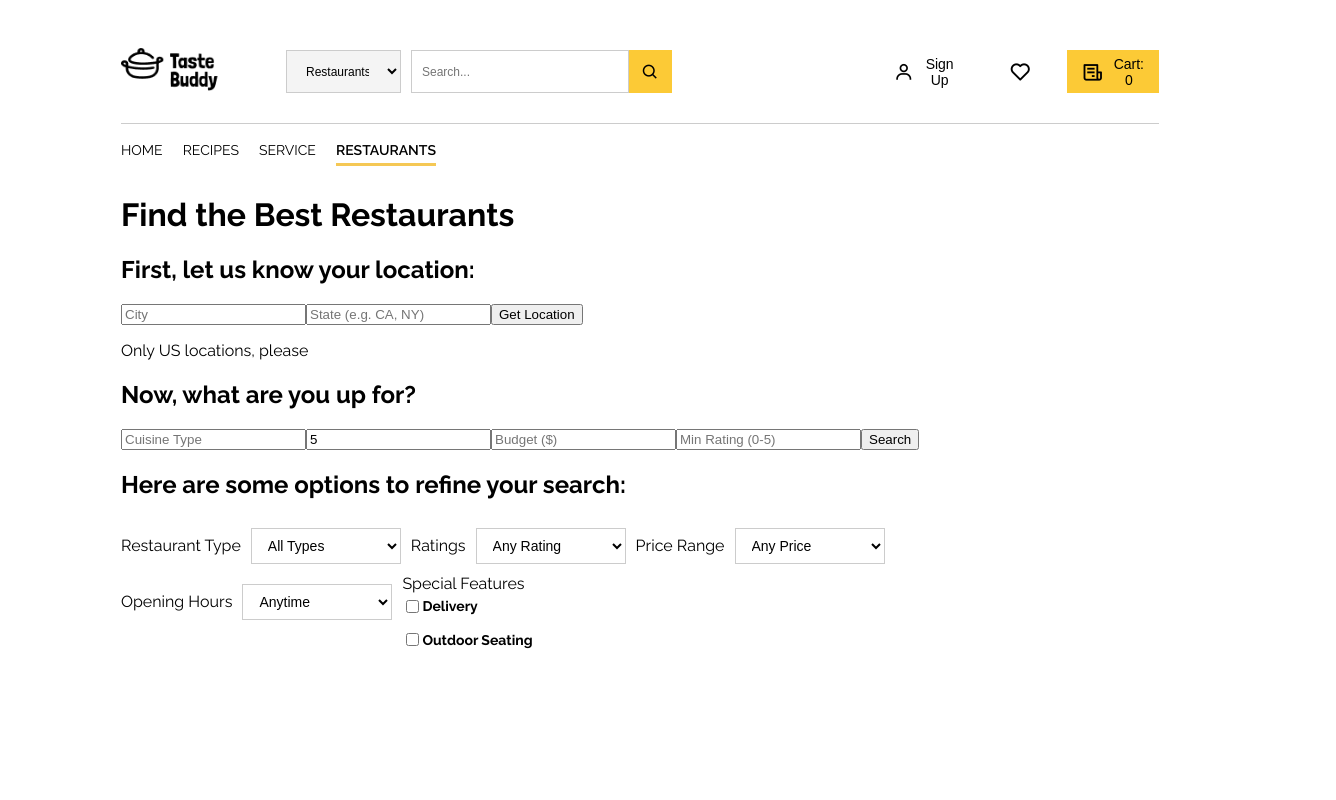
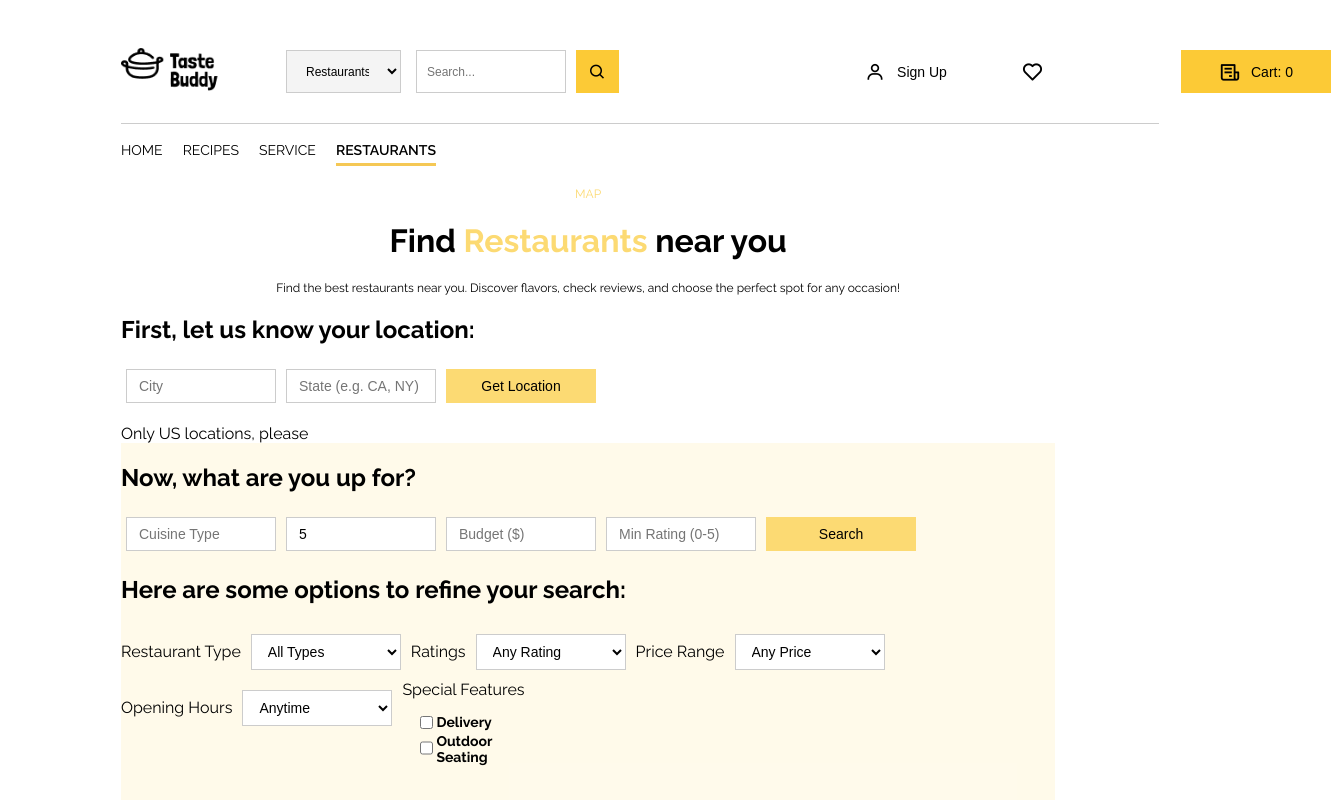
Before and after one commit to Nataliavv1/ProjecteFinal-AWUG-I, a React (Create React App) app: page /restaurants in a window 1280 px wide. Shown: the top 800 px of the page, 1336 px wide, since content can reach past the window. Built offline with nearby package versions, Linux system fonts and the light colour scheme.

Commit message:
una mica de css a restaurants
To Do:
- clear all button
- que funcionin els filtres
- acabar estil mapa i display de restaurants

```diff
--- a/src/components/Restaurants.css
+++ b/src/components/Restaurants.css
@@ -1,7 +1,7 @@
 
 /*search loader*/
 .loader {
-    width: 15px;
+    width: 14px;
     aspect-ratio: 1;
     border-radius: 50%;
     border: 2.5px solid lightblue;
@@ -10,6 +10,50 @@
   }
   @keyframes l2 {to{transform: rotate(1turn)}}
 
+  .restaurants-page-title-div {
+    text-align: center;
+    width:90%;
+  }
+
+  .restaurants-page-title-div p{
+    font-size: 12px;
+  }
+
+  .yellow-text {
+    color: #FCDA73;
+  }
+
+  .restaurants-div {
+    background-color: rgba(252, 202, 54, 0.10);
+    width: 90%;
+  }
+
+  .location-form {
+    background-color: rgb(255, 255, 255);
+  }
+
+  input{
+    width: 150px;
+    margin: 5px;
+    padding: 8px 12px;
+    font-size: 14px;
+    border: 1px solid #ccc;
+    border-radius: 0px;
+    background-color: white;
+    appearance: auto;
+  }
+
+  button {
+    width: 150px;
+    margin: 5px;
+    padding: 8px 12px;
+    font-size: 14px;
+    border: 1px solid #FCDA73;
+    border-radius: 0px;
+    background-color: #FCDA73;
+    appearance: auto;
+  }
+
   .restaurant-filters {
     width: 90%;
     display: flex;
@@ -17,19 +61,31 @@
     flex-wrap: wrap;
   }
 
+  .special-features {
+    width: 250px;
+    display: flex;
+    flex-direction: column;
+    align-items: flex-start;
+  }
+
+  .filter-options{
+    margin-top: 15px;
+  }
+
   .special-features label{
-    display: block;
-    width: 220px;
-    margin-top: 5px;
+    width: 250px;
+    display: flex;
+    width: 22px;
+    margin-top: 0px;
+    margin-bottom: 0px;
     padding-left: 15px;
-    text-indent: -15px;
     font-size: 14px;
     font-weight: bold;
     text-align: left;
 
   }
   .special-features label input {
-    margin: 2px 3px 3px 4px;
+    margin: 3px;
     vertical-align: middle;
     position: relative;
     top: -1px;
--- a/src/components/Restaurants.js
+++ b/src/components/Restaurants.js
@@ -115,7 +115,12 @@ function Restaurants() {
 
   return (
     <div>
-      <h1>Find the Best Restaurants</h1>
+      <div class="restaurants-page-title-div">
+        <p class="mini-title"> <span class="yellow-text">MAP</span> </p>
+        <h1 >Find <span class="yellow-text">Restaurants</span> near you</h1>
+        <p>Find the best restaurants near you. Discover flavors, check reviews, and choose the perfect spot for any occasion!</p>
+      </div>
+      <div class="restaurants-div">
         <form onSubmit={handleSearch}>
           <div class="location-form">
             <h2>First, let us know your location:</h2>
@@ -211,7 +216,8 @@ function Restaurants() {
           </div>
 
           <div class="special-features">
-          <span class="filter-options">Special Features</span>
+            <span>Special Features</span>
+            <div class="filter-options">
               <label>
                 <input type="checkbox" checked={specialFeatures.delivery} onChange={() => handleFeatureChange("delivery")} />
                 Delivery
@@ -220,6 +226,7 @@ function Restaurants() {
                 <input type="checkbox" checked={specialFeatures.outdoorSeating} onChange={() => handleFeatureChange("outdoorSeating")} />
                 Outdoor Seating
               </label>
+            </div>
           </div>
         </div>
 
@@ -254,6 +261,7 @@ function Restaurants() {
           </div>
         )}
       </div>
+    </div>
   )
 }
 
```
Lines whose indentation alone changed are shown as unchanged.
